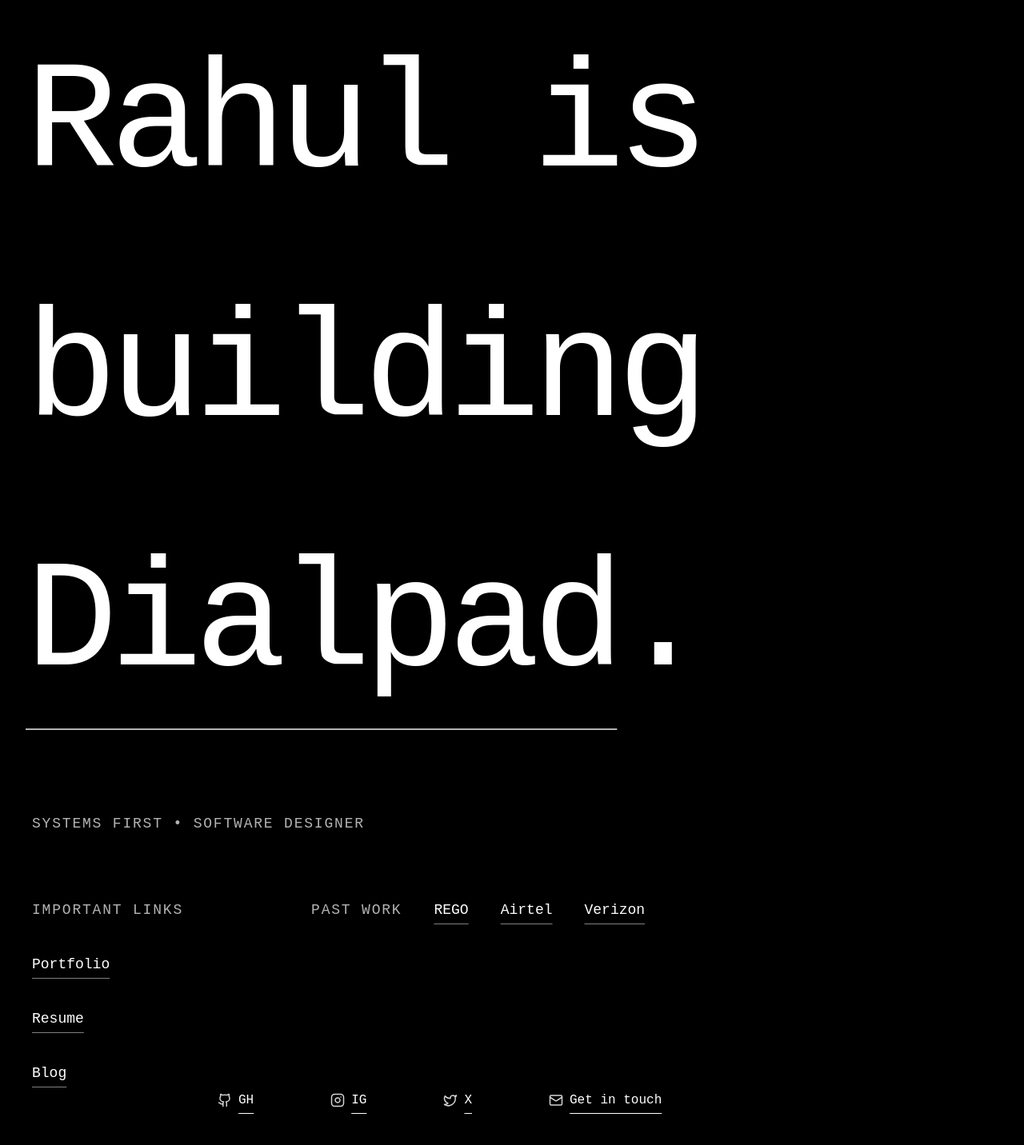
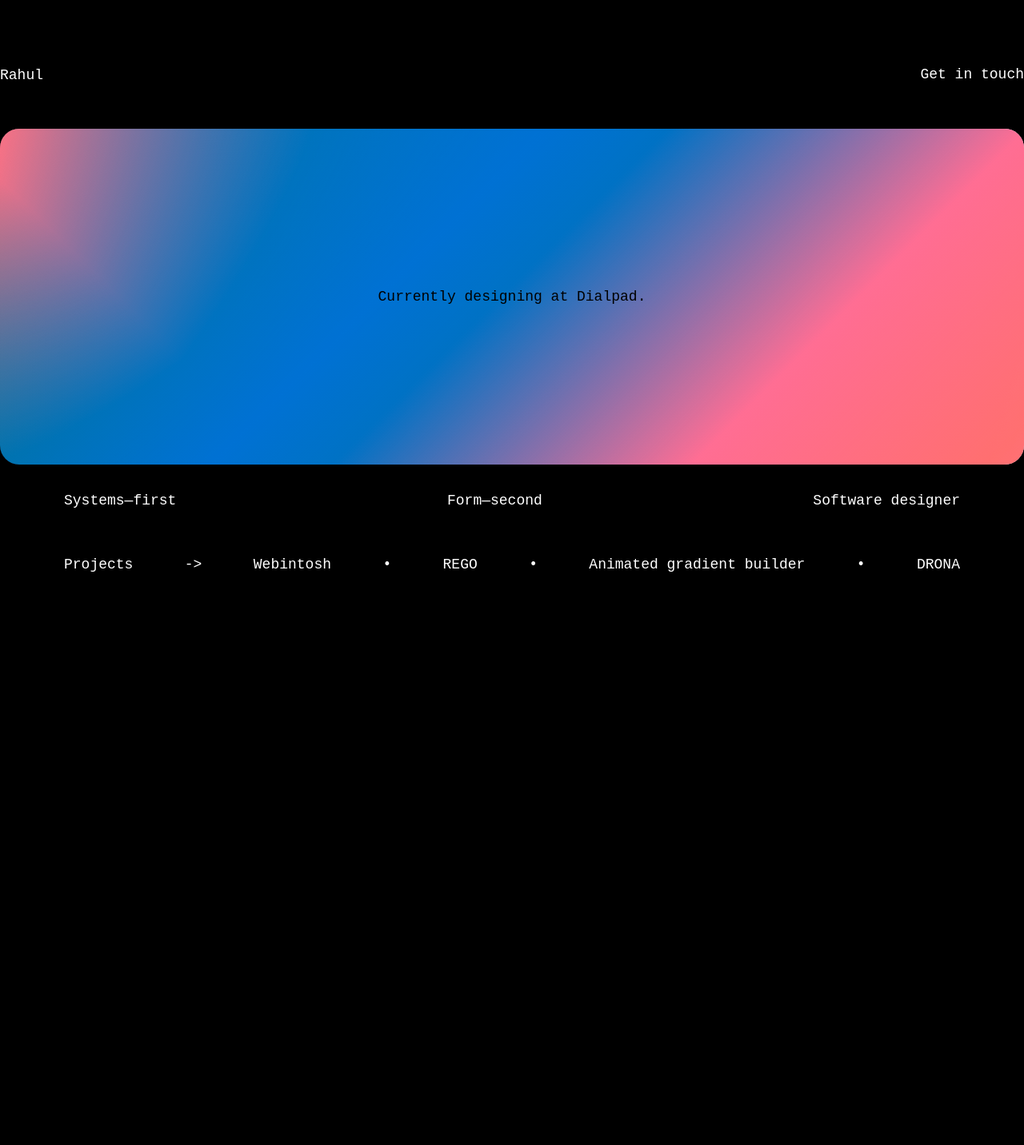
Before and after one commit to rahul-akumar/portfolio, a Vue app: page / in a window 1280 px wide. Shown: the top 1432 px of the page at 80% size. After the commit the page ends 800 px from the top, so only its background shows below. Built offline with nearby package versions, Linux system fonts and the light colour scheme.

Commit message:
Visual refresh

```diff
--- a/src/App.vue
+++ b/src/App.vue
@@ -3,153 +3,102 @@
 
 // Organized utility classes
 const styles = {
-  header: "pl-8 flex flex-col gap-20",
-  title:
-    "indent-0 font-medium tracking-tighter text-white text-7xl md:text-8xl lg:text-9xl xl:text-[12rem]",
-  subtitle: "px-2 text-md lg:text-lg text-white/70 uppercase tracking-widest",
-  main: "pl-6 mt-20 flex flex-col gap-8 md:gap-24",
-  section: "flex pl-4 gap-20 md:gap-40",
-  sectionList: "flex list-none flex-col gap-10 text-md lg:text-lg",
-  sectionHeader: "tracking-widest text-white/70 text-md lg:text-lg",
   sectionItem:
     " text-white underline underline-offset-12 decoration-white/50 hover:decoration-white hover:text-white/80 focus:ring-2 hover:after:content-['_↗'] after:text-amber-500",
-  footer: "py-16 pl-3.5 md:pl-68 pt-2",
-  footerGrid: "flex gap-10 md:flex gap-4 md:gap-24",
 };
 </script>
 
 <template>
-  <header :class="styles.header">
-    <h1 :class="styles.title">
-      Rahul is building <br class="hidden xl:block" />
+  <div class="mx-auto flex h-lvh w-7xl flex-col justify-between py-20">
+    <header class="flex justify-between">
+      <h3 class="text-lg">Rahul</h3>
+      <p>
+        <a
+          href="https://www.linkedin.com/in/rahul-akumar/"
+          target="_blank"
+          rel="noopener noreferrer"
+          class="underline-offset-8 hover:underline"
+        >
+          Get in touch
+        </a>
+      </p>
+    </header>
+
+    <main class="">
+      <div class="flex flex-col gap-8">
+        <div class="gradient-container">
+          <div class="running-gradient">
+            <div class="gradient-text">
+              Currently designing at
               <a
                 href="https://www.dialpad.com/"
                 target="_blank"
                 rel="noopener noreferrer"
-        class="underline decoration-white/70 decoration-2 underline-offset-24 focus:ring-4 md:underline-offset-80"
-        >Dialpad</a
+                class="underline-offset-8 hover:underline"
+              >
+                Dialpad</a
               >.
-    </h1>
-    <p :class="styles.subtitle">Systems first • Software designer</p>
-  </header>
+            </div>
+          </div>
+        </div>
+        <div class="flex justify-between px-20">
+          <p>Systems—first</p>
 
-  <main :class="styles.main">
-    <div :class="styles.section">
-      <section>
-        <ul :class="styles.sectionList">
-          <header :class="styles.sectionHeader">IMPORTANT LINKS</header>
-          <li>
+          <p>Form—second</p>
+
+          <p>Software designer</p>
+        </div>
+      </div>
+    </main>
+
+    <footer class="flex justify-between px-20">
+      <p>Projects</p>
+      <p>-></p>
+      <p>
         <a
-              :class="styles.sectionItem"
-              href="https://rahulkumar.notion.site/2343f4f51b468091ba6ad62b3ac7571d?v=2343f4f51b46801cb30e000cc8007f16&source=copy_link"
+          href="https://rahul-akumar.github.io/webintosh/"
           target="_blank"
           rel="noopener noreferrer"
+          class="underline-offset-8 hover:underline"
         >
-              Portfolio
+          Webintosh
         </a>
-          </li>
-          <li>
+      </p>
+      <p>•</p>
+      <p>
         <a
-              :class="styles.sectionItem"
-              href="https://rahulkumar.notion.site/Rahul-s-resume-17a3f4f51b468043b200eef691b438b5?source=copy_link"
-              target="_blank"
-              rel="noopener noreferrer"
-            >
-              Resume
-            </a>
-          </li>
-          <li>
-            <a
-              :class="styles.sectionItem"
-              href="https://rahulkumar.notion.site/Publication-7b38e95cc3f84f6c8bdbec401996065d?source=copy_link"
-              target="_blank"
-              rel="noopener noreferrer"
-            >
-              Blog
-            </a>
-          </li>
-        </ul>
-      </section>
-
-      <section>
-        <ul :class="styles.sectionList" class="flex flex-col sm:flex-row">
-          <li :class="styles.sectionHeader">PAST WORK</li>
-          <li>
-            <a
-              :class="styles.sectionItem"
           href="https://rahul-akumar.github.io/REGO/"
           target="_blank"
           rel="noopener noreferrer"
-              >REGO</a
+          class="underline-offset-8 hover:underline"
         >
-          </li>
-          <li>
+          REGO
+        </a>
+      </p>
+      <p>•</p>
+      <p>
         <a
-              :class="styles.sectionItem"
-              href="https://www.airtel.in/b2b/"
+          href="https://rahul-akumar.github.io/DRONA/"
           target="_blank"
           rel="noopener noreferrer"
-              >Airtel</a
+          class="underline-offset-8 hover:underline"
         >
-          </li>
-          <li>
+          Animated gradient builder
+        </a>
+      </p>
+      <p>•</p>
+      <p>
         <a
-              :class="styles.sectionItem"
-              href="https://www.verizon.com/"
+          href="https://rahul-akumar.github.io/gradient/"
           target="_blank"
           rel="noopener noreferrer"
-              >Verizon</a
+          class="underline-offset-8 hover:underline"
         >
-          </li>
-        </ul>
-      </section>
+          DRONA
+        </a>
+      </p>
+    </footer>
   </div>
-  </main>
-
-  <footer :class="styles.footer">
-    <div :class="styles.footerGrid">
-      <div class="flex items-center gap-2">
-        <Github size="18" class="text-stone-300" />
-        <a
-          href="https://github.com/rahul-akumar"
-          target="_blank"
-          rel="noopener noreferrer"
-          class="footer-link"
-          >GH</a
-        >
-      </div>
-      <div class="flex items-center gap-2">
-        <Instagram size="18" class="text-stone-300" />
-        <a
-          href="https://www.instagram.com/rahul_akumar/"
-          target="_blank"
-          rel="noopener noreferrer"
-          class="footer-link"
-          >IG</a
-        >
-      </div>
-      <div class="flex items-center gap-2">
-        <Twitter size="18" class="text-stone-300" />
-        <a
-          href="https://x.com/rahul_akumar"
-          target="_blank"
-          rel="noopener noreferrer"
-          class="footer-link"
-          >X</a
-        >
-      </div>
-      <div class="flex items-center gap-2">
-        <Mail size="18" class="text-stone-300" />
-        <a
-          href="mailto:rahulakumar93@gmail.com"
-          target="_blank"
-          rel="noopener noreferrer"
-          class="footer-link"
-          >Get in touch</a
-        >
-      </div>
-    </div>
-  </footer>
 </template>
 
 <style scoped>
@@ -181,4 +130,185 @@
   content: " ↗";
   color: var(--color-amber-500);
 }
+
+.gradient-container {
+  position: relative;
+  overflow: hidden;
+  border-radius: 1.5rem;
+  height: 420px;
+  /* box-shadow:
+  0 30px 60px rgba(0, 0, 0, 0.4),
+  inset 0 1px 0 rgba(255, 255, 255, 0.1);
+  animation: containerPulse 8s ease-in-out infinite; */
+  background: linear-gradient(45deg, #000000, #fecfef, #fecfef);
+}
+
+.running-gradient {
+  width: 100%;
+  height: 100%;
+  background: linear-gradient(
+    45deg,
+    #ff0080,
+    /* Hot Pink */ #ff4500,
+    /* Orange Red */ #00ffff,
+    /* Cyan */ #9400d3,
+    /* Violet */ #00ff00,
+    /* Lime */ #ff1493,
+    /* Deep Pink */ #1e90ff,
+    /* Dodger Blue */ #ffd700,
+    /* Gold */ #ff6347,
+    /* Tomato */ #00fa9a,
+    /* Medium Spring Green */ #ff0080 /* Back to Hot Pink */
+  );
+  background-size: 600% 600%;
+  animation:
+    gradientShift 48s ease-in-out infinite,
+    gradientRotate 3s linear infinite;
+  display: flex;
+  justify-content: center;
+  align-items: center;
+  color: rgb(0, 0, 0);
+  font-size: 18px;
+  /* text-shadow:
+                2px 2px 4px rgba(0, 0, 0, 0.8),
+                0 0 20px rgba(255, 255, 255, 0.3); */
+  position: relative;
+}
+
+/* Multiple gradient layers for depth */
+.running-gradient::before {
+  content: "";
+  position: absolute;
+  top: 0;
+  left: 0;
+  right: 0;
+  bottom: 0;
+  background: linear-gradient(
+    -45deg,
+    rgba(255, 0, 128, 0.1),
+    rgba(255, 69, 0, 1),
+    rgba(0, 255, 255, 1),
+    rgba(148, 0, 211, 0.1),
+    rgba(0, 255, 0, 1),
+    rgba(255, 20, 147, 1),
+    rgba(30, 144, 255, 0.1),
+    rgba(255, 215, 0, 1)
+  );
+  background-size: 400% 400%;
+  animation: gradientShift 4s ease-in-out infinite reverse;
+  z-index: 1;
+}
+
+.running-gradient::after {
+  content: "";
+  position: absolute;
+  top: 0;
+  left: 0;
+  right: 0;
+  bottom: 0;
+  background: linear-gradient(
+    90deg,
+    transparent 0%,
+    rgba(255, 255, 255, 0.1) 50%,
+    transparent 100%
+  );
+  animation: shine 3s linear infinite;
+  z-index: 2;
+}
+
+@keyframes gradientShift {
+  0% {
+    background-position: 0% 50%;
+  }
+  25% {
+    background-position: 100% 0%;
+  }
+  50% {
+    background-position: 100% 100%;
+  }
+  75% {
+    background-position: 0% 100%;
+  }
+  100% {
+    background-position: 0% 50%;
+  }
+}
+
+@keyframes gradientRotate {
+  0% {
+    filter: hue-rotate(0deg) saturate(1);
+  }
+  50% {
+    filter: hue-rotate(180deg) saturate(1.2);
+  }
+  100% {
+    filter: hue-rotate(360deg) saturate(1);
+  }
+}
+
+@keyframes shine {
+  0% {
+    transform: translateX(-100%) skewX(-15deg);
+  }
+  100% {
+    transform: translateX(200%) skewX(-15deg);
+  }
+}
+
+@keyframes containerPulse {
+  0%,
+  100% {
+    transform: scale(1);
+  }
+  50% {
+    transform: scale(1.02);
+  }
+}
+
+/* Enhanced glow effect */
+.gradient-container::before {
+  content: "";
+  position: absolute;
+  top: -4px;
+  left: -4px;
+  right: -4px;
+  bottom: -4px;
+  background: linear-gradient(
+    45deg,
+    #9c004e,
+    #a52c00,
+    #009191,
+    #650091,
+    #008b00,
+    #9c0053,
+    #004c97,
+    #978100,
+    #8f0047
+  );
+  background-size: 600% 600%;
+  animation: gradientShift 6s ease-in-out infinite;
+  border-radius: 29px;
+  z-index: -1;
+  filter: blur(15px);
+  opacity: 0.8;
+}
+
+.gradient-text {
+  position: relative;
+  z-index: 3;
+}
+
+@keyframes textGlow {
+  0% {
+    text-shadow:
+      2px 2px 4px rgba(0, 0, 0, 0.8),
+      0 0 20px rgba(255, 255, 255, 0.3);
+  }
+  100% {
+    text-shadow:
+      2px 2px 4px rgba(0, 0, 0, 0.8),
+      0 0 30px rgba(255, 255, 255, 0.6),
+      0 0 40px rgba(255, 255, 255, 0.3);
+  }
+}
 </style>
--- a/src/assets/main.css
+++ b/src/assets/main.css
@@ -8,7 +8,11 @@
 }
 
 body a {
-  cursor: ne-resize;
+  cursor: pointer;
+}
+
+body p {
+  font-size: 18px;
 }
 
 ::selection {
```
Lines whose indentation alone changed are shown as unchanged.
